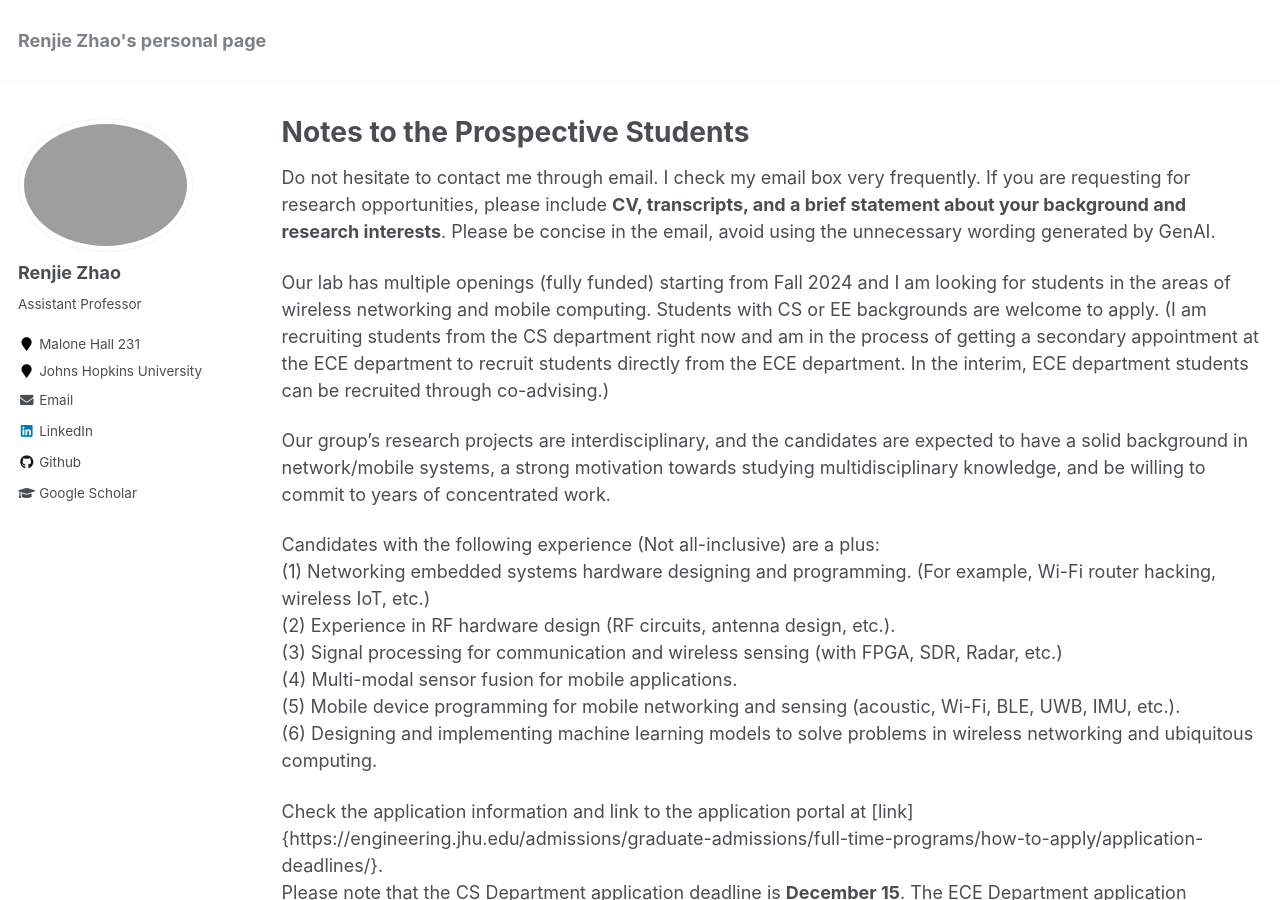
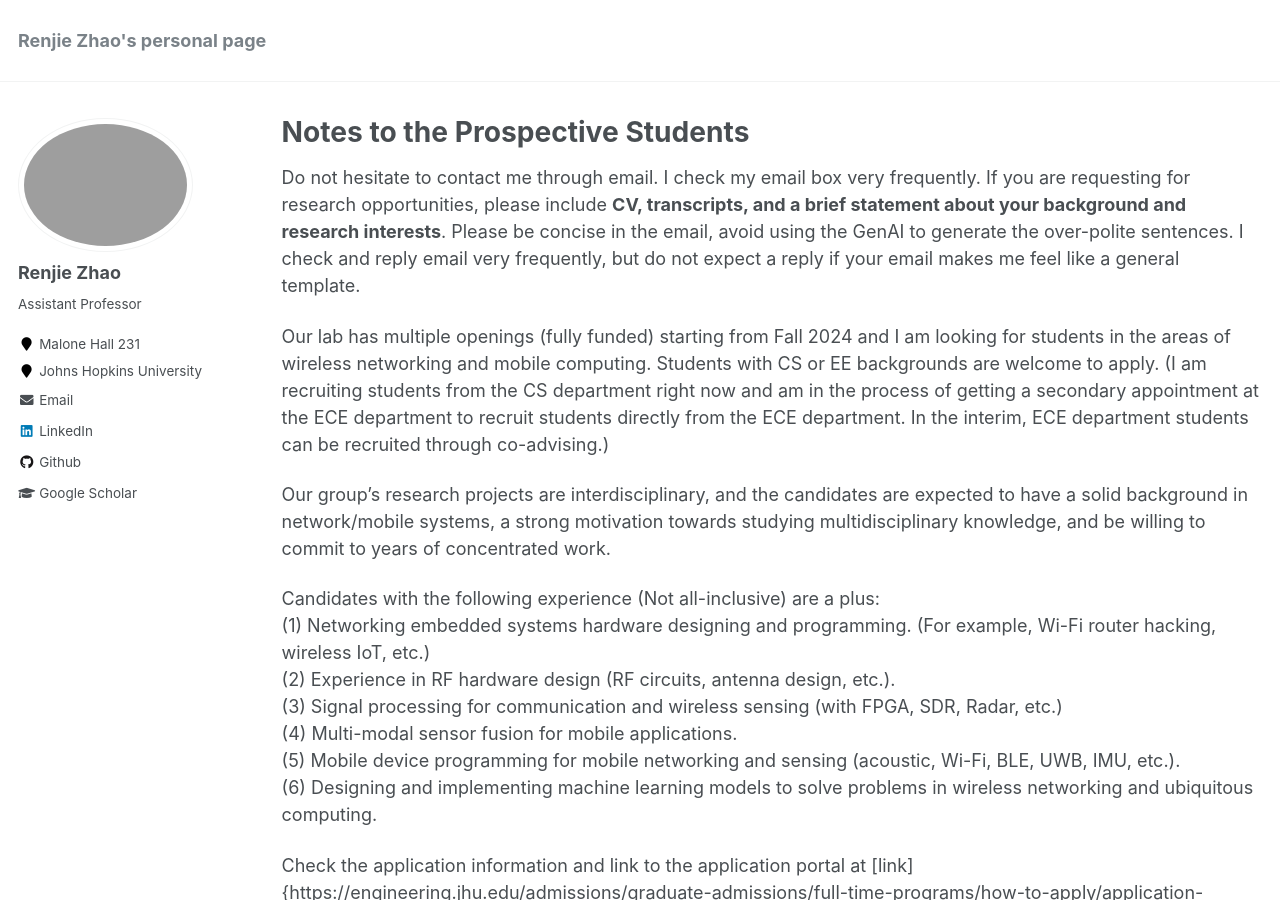
Before and after one commit to mle0108/RenjieZhao.github.io, a Jekyll site: the page built from _pages/notes_to_student.md, in a window 1280 px wide and 900 px high. Built offline with Jekyll 4.4.1, drawn with Linux system fonts in a browser that asks for light colours.

Commit message:
update timezone and notes

```diff
--- a/_config.yml
+++ b/_config.yml
@@ -255,7 +255,7 @@ sass:
 permalink: /:categories/:title/
 # paginate: 5 # amount of posts to show
 # paginate_path: /page:num/
-timezone: America/Los_Angeles # http://en.wikipedia.org/wiki/List_of_tz_database_time_zones
+timezone: America/New_York # http://en.wikipedia.org/wiki/List_of_tz_database_time_zones
 
 
 # Plugins
--- a/_pages/notes_to_student.md
+++ b/_pages/notes_to_student.md
@@ -5,7 +5,7 @@ permalink: /notes_to_students
 author_profile: true
 ---
 
-Do not hesitate to contact me through email. I check my email box very frequently. If you are requesting for research opportunities, please include **CV, transcripts, and a brief statement about your background and research interests**. Please be concise in the email, avoid using the unnecessary wording generated by GenAI.
+Do not hesitate to contact me through email. I check my email box very frequently. If you are requesting for research opportunities, please include **CV, transcripts, and a brief statement about your background and research interests**. Please be concise in the email, avoid using the GenAI to generate the over-polite sentences. I check and reply email very frequently, but do not expect a reply if your email makes me feel like a general template.
 
 Our lab has multiple openings (fully funded) starting from Fall 2024 and I am looking for students in the areas of wireless networking and mobile computing. Students with CS or EE backgrounds are welcome to apply. (I am recruiting students from the CS department right now and am in the process of getting a secondary appointment at the ECE department to recruit students directly from the ECE department. In the interim, ECE department students can be recruited through co-advising.)
 
```
